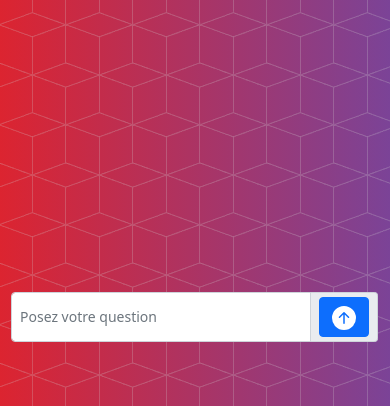
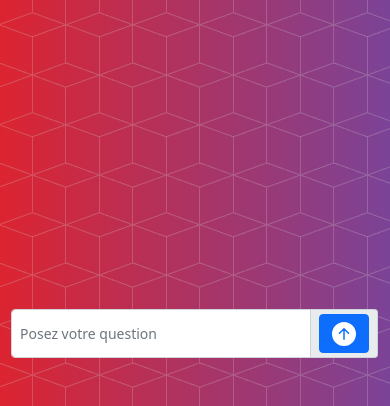
Before and after one commit to K4marade/project7-GrandPyBot, a Flask app: page / in a window 390 px wide. Shown: the part 438-844 px from the top of the page. Run offline with Flask 2, Linux system fonts and the light colour scheme; some libraries are stand-ins or nearby versions.

Commit message:
Improve responsive web page

```diff
--- a/gpapp/static/css/index.css
+++ b/gpapp/static/css/index.css
@@ -50,9 +50,8 @@ body{
 }
 
 #user-text-form{
-    position: relative;
     max-width: 600px;
     margin-left: auto;
     margin-right: auto;
-    bottom: 0   ;
+    margin-top: 10%;
 }
--- a/gpapp/templates/index.html
+++ b/gpapp/templates/index.html
@@ -61,7 +61,8 @@
             <div id="map" class="rounded mx-auto d-block"></div>
         </div>
         <div class="container">
-            <form id="user-text-form">
+
+                    <form id="user-text-form" class="position-sticky">
                         <div class="input-group input-group-sm mb-3 flex-nowrap">
                                 <label for="userText" class="visually-hidden"></label>
                                 <input type="text" class="form-control rounded-left" id="userText" name="userText" placeholder="Posez votre question">
@@ -74,6 +75,7 @@
                                 </span>
                         </div>
                     </form>
+
         </div>
     </main>
     <!-- GrandPy JS -->
```
Lines whose indentation alone changed are shown as unchanged.
